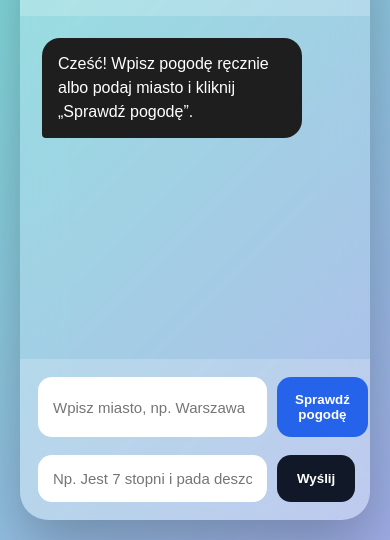
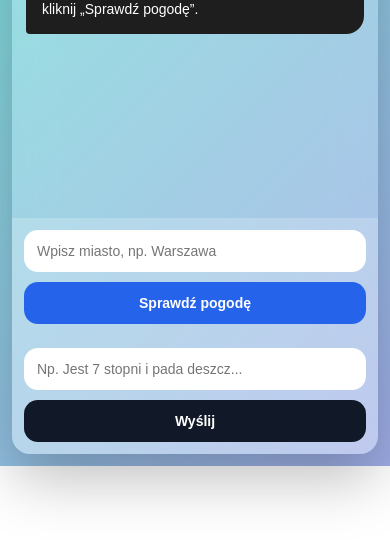
Before and after one commit to szymonbasiul/weather-chatbot, a plain HTML site: page index.html in a window 390 px wide. Shown: the part 423-963 px from the top of the page. After the commit the page ends 889 px from the top, so only its background shows below. Drawn offline with Linux system fonts and the light colour scheme.

Commit message:
style fix

```diff
--- a/style.css
+++ b/style.css
@@ -2,6 +2,10 @@
   box-sizing: border-box;
   margin: 0;
   padding: 0;
+}
+
+html {
+  scroll-behavior: smooth;
 }
 
 body {
@@ -19,7 +23,7 @@ body.dark {
 .app {
   min-height: 100vh;
   display: grid;
-  grid-template-columns: 1fr 420px;
+  grid-template-columns: minmax(0, 1fr) 420px;
   gap: 40px;
   padding: 50px;
   align-items: center;
@@ -39,7 +43,7 @@ body.dark {
 }
 
 h1 {
-  font-size: 52px;
+  font-size: clamp(28px, 5vw, 52px);
   line-height: 1.1;
   margin-bottom: 20px;
 }
@@ -93,6 +97,7 @@ h1 {
   border-radius: 50%;
   background: #ffffff;
   font-size: 28px;
+  flex-shrink: 0;
 }
 
 .chat-header h2 {
@@ -111,13 +116,16 @@ h1 {
 }
 
 .user-message,
-.bot-message {
+.bot-message,
+.error-message {
   max-width: 85%;
   padding: 14px 16px;
   margin-bottom: 14px;
   border-radius: 18px;
   line-height: 1.5;
   animation: fadeIn 0.5s ease;
+  white-space: pre-line;
+  word-wrap: break-word;
 }
 
 .user-message {
@@ -134,9 +142,23 @@ h1 {
   border-bottom-left-radius: 4px;
 }
 
+.error-message {
+  margin-right: auto;
+  background: #7f1d1d;
+  color: white;
+  border-bottom-left-radius: 4px;
+}
+
 .typing {
   opacity: 0.7;
   font-style: italic;
+}
+
+.weather-panel {
+  display: flex;
+  gap: 10px;
+  padding: 18px 18px 0;
+  background: rgba(255, 255, 255, 0.2);
 }
 
 .chat-input {
@@ -146,8 +168,10 @@ h1 {
   background: rgba(255, 255, 255, 0.2);
 }
 
+.weather-panel input,
 .chat-input input {
   flex: 1;
+  min-width: 0;
   padding: 15px;
   border: none;
   border-radius: 14px;
@@ -155,90 +179,33 @@ h1 {
   font-size: 15px;
 }
 
+.weather-panel button,
 .chat-input button {
   padding: 15px 20px;
   border: none;
   border-radius: 14px;
-  background: #111827;
   color: white;
   font-weight: bold;
   cursor: pointer;
   transition: 0.3s;
+  white-space: nowrap;
+}
+
+.weather-panel button {
+  background: #2563eb;
+}
+
+.weather-panel button:hover {
+  background: #1d4ed8;
+  transform: scale(1.05);
+}
+
+.chat-input button {
+  background: #111827;
 }
 
 .chat-input button:hover {
   background: #000000;
-  transform: scale(1.05);
-}
-
-@keyframes fadeIn {
-  from {
-    opacity: 0;
-    transform: translateY(12px);
-  }
-
-  to {
-    opacity: 1;
-    transform: translateY(0);
-  }
-}
-
-@keyframes slideUp {
-  from {
-    opacity: 0;
-    transform: translateY(35px);
-  }
-
-  to {
-    opacity: 1;
-    transform: translateY(0);
-  }
-}
-
-@media (max-width: 768px) {
-  .app {
-    grid-template-columns: 1fr;
-    padding: 20px;
-  }
-
-  h1 {
-    font-size: 34px;
-  }
-
-  .chat-container {
-    height: 600px;
-  }
-}
-
-.weather-panel {
-  display: flex;
-  gap: 10px;
-  padding: 18px 18px 0;
-  background: rgba(255, 255, 255, 0.2);
-}
-
-.weather-panel input {
-  flex: 1;
-  padding: 15px;
-  border: none;
-  border-radius: 14px;
-  outline: none;
-  font-size: 15px;
-}
-
-.weather-panel button {
-  padding: 15px 18px;
-  border: none;
-  border-radius: 14px;
-  background: #2563eb;
-  color: white;
-  font-weight: bold;
-  cursor: pointer;
-  transition: 0.3s;
-}
-
-.weather-panel button:hover {
-  background: #1d4ed8;
   transform: scale(1.05);
 }
 
@@ -247,7 +214,123 @@ h1 {
   background: #fee2e2;
 }
 
-.error-message {
-  background: #7f1d1d;
-  color: white;
+/* Laptop */
+@media (max-width: 1200px) {
+  .app {
+    grid-template-columns: minmax(0, 1fr) 380px;
+    gap: 28px;
+    padding: 36px;
+  }
 }
+
+/* Tablet poziomy / mały laptop */
+@media (max-width: 992px) {
+  .app {
+    grid-template-columns: 1fr;
+    padding: 28px;
+  }
+
+  .hero {
+    text-align: center;
+  }
+
+  .subtitle {
+    margin: 0 auto;
+  }
+
+  .chat-container {
+    max-width: 720px;
+    width: 100%;
+    margin: 0 auto;
+    height: 620px;
+  }
+}
+
+/* Tablet / telefon */
+@media (max-width: 768px) {
+  .app {
+    padding: 18px;
+    gap: 24px;
+  }
+
+  .subtitle {
+    font-size: 16px;
+  }
+
+  .chat-container {
+    height: 620px;
+    border-radius: 22px;
+  }
+
+  .weather-panel,
+  .chat-input {
+    flex-direction: column;
+  }
+
+  .weather-panel button,
+  .chat-input button {
+    width: 100%;
+  }
+
+  .user-message,
+  .bot-message,
+  .error-message {
+    max-width: 100%;
+    font-size: 14px;
+  }
+}
+
+/* Mały telefon */
+@media (max-width: 480px) {
+  .app {
+    padding: 12px;
+  }
+
+  .badge {
+    font-size: 13px;
+  }
+
+  .theme-btn {
+    width: 100%;
+  }
+
+  .chat-container {
+    height: 580px;
+    border-radius: 18px;
+  }
+
+  .chat-header {
+    padding: 16px;
+  }
+
+  .bot-avatar {
+    width: 44px;
+    height: 44px;
+    font-size: 24px;
+  }
+
+  .chat-header h2 {
+    font-size: 17px;
+  }
+
+  .chat-header p {
+    font-size: 12px;
+  }
+
+  .chat-box {
+    padding: 14px;
+  }
+
+  .weather-panel,
+  .chat-input {
+    padding: 12px;
+  }
+
+  .weather-panel input,
+  .chat-input input,
+  .weather-panel button,
+  .chat-input button {
+    font-size: 14px;
+    padding: 13px;
+  }
+}
```
